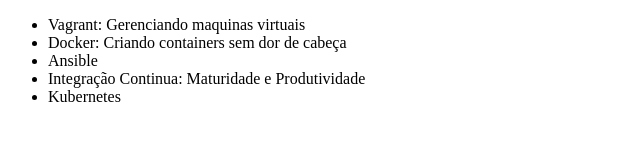
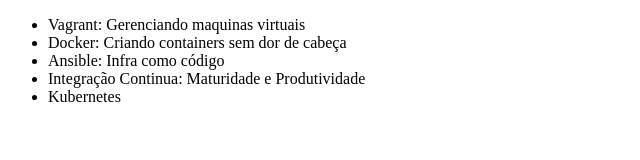
Before and after one commit to MarcosRibeiroJesusClone/alura-git, a plain HTML site: page index.html in a window 1280 px wide. Shown: the whole page, without its empty margins (0-640 px from the left). Drawn offline with Linux system fonts and the light colour scheme.

Commit message:
Changing name

```diff
--- a/index.html
+++ b/index.html
@@ -8,7 +8,7 @@
     <ul>
         <li>Vagrant: Gerenciando maquinas virtuais</li>
         <li>Docker: Criando containers sem dor de cabeça</li>
-        <li>Ansible</li>
+        <li>Ansible: Infra como código</li>
         <li>Integração Continua: Maturidade e Produtividade</li>
         <li>Kubernetes</li>
     </ul>
```
